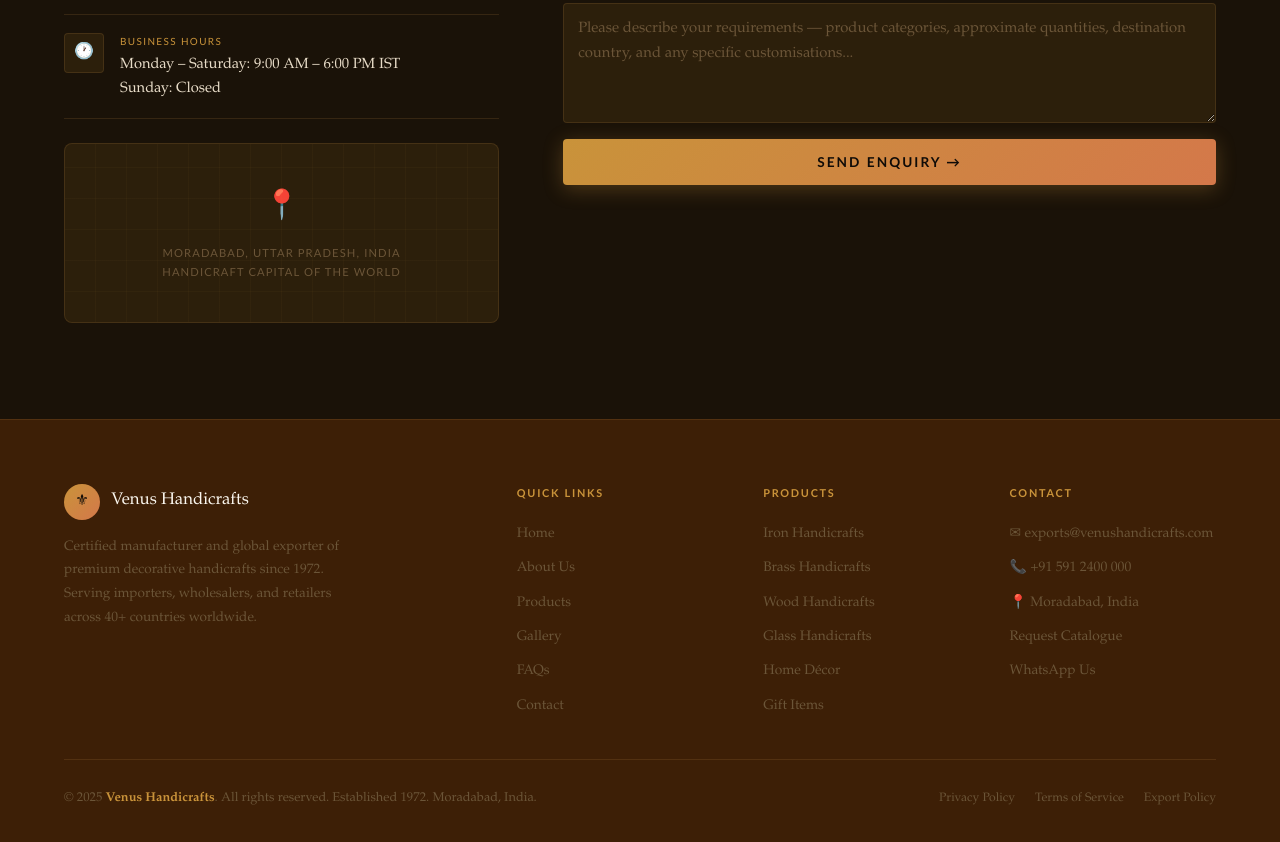
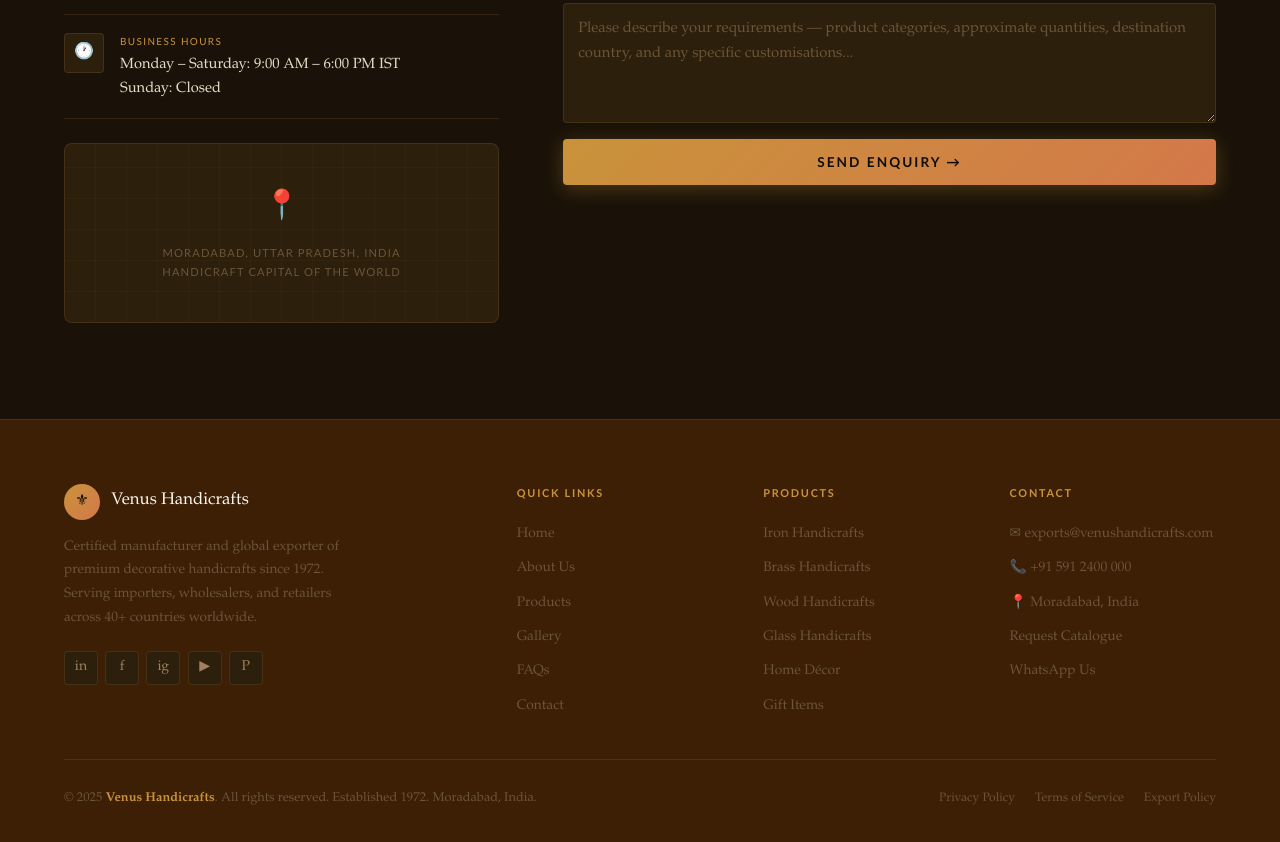
Before and after one commit to ibti-eng29/Handicraft, a plain HTML site: page index.html in a window 1280 px wide. Shown: the part 7811-8653 px from the top of the page. Drawn offline with Linux system fonts and the light colour scheme.

Commit message:
Update index.html

```diff
--- a/index.html
+++ b/index.html
@@ -1463,6 +1463,13 @@
           <span class="footer-brand-logo-text">Venus Handicrafts</span>
         </div>
         <p>Certified manufacturer and global exporter of premium decorative handicrafts since 1972. Serving importers, wholesalers, and retailers across 40+ countries worldwide.</p>
+        <div class="social-links">
+          <a href="#" class="social-link" aria-label="LinkedIn">in</a>
+          <a href="#" class="social-link" aria-label="Facebook">f</a>
+          <a href="#" class="social-link" aria-label="Instagram">ig</a>
+          <a href="#" class="social-link" aria-label="YouTube">▶</a>
+          <a href="#" class="social-link" aria-label="Pinterest">P</a>
+        </div>
       </div>
       <div class="footer-col">
         <h4>Quick Links</h4>
```
